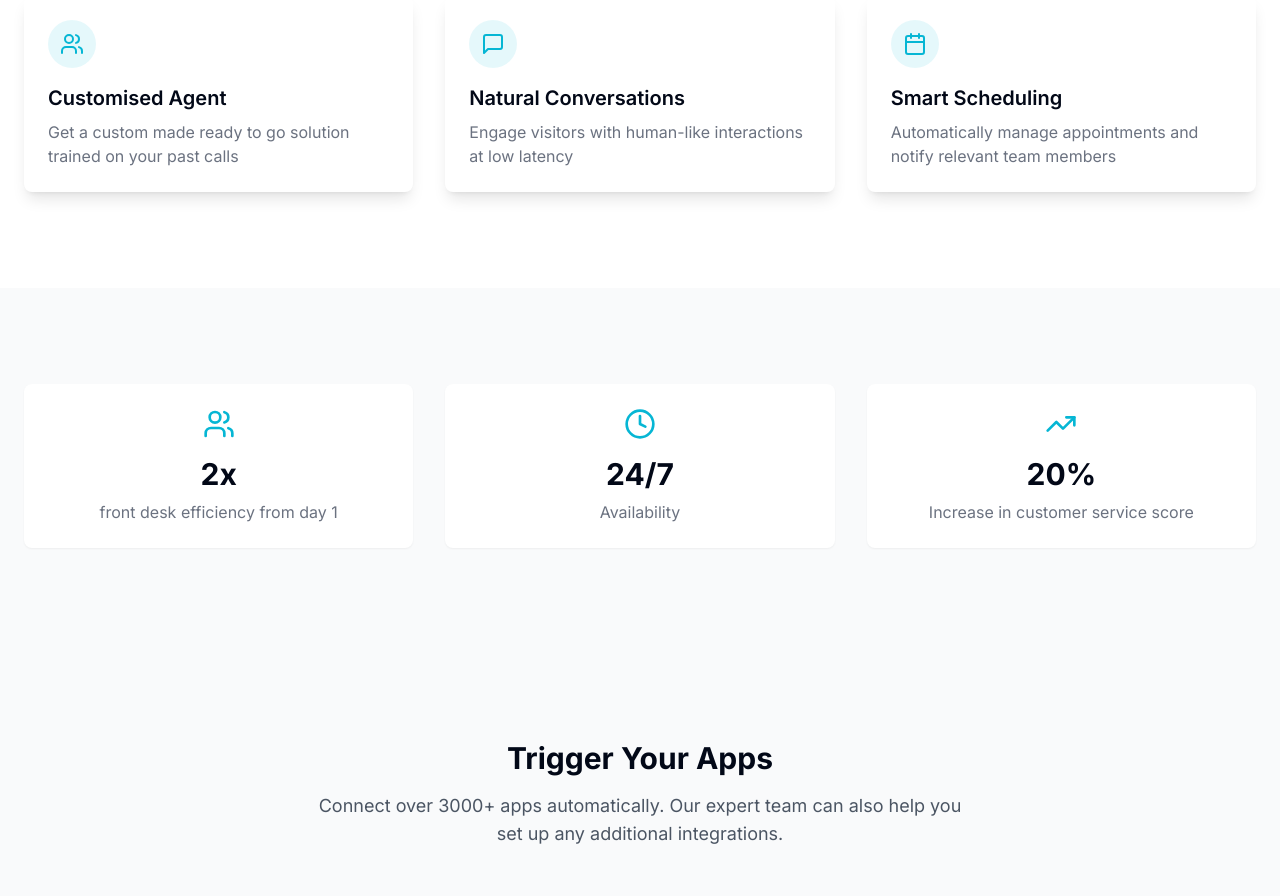
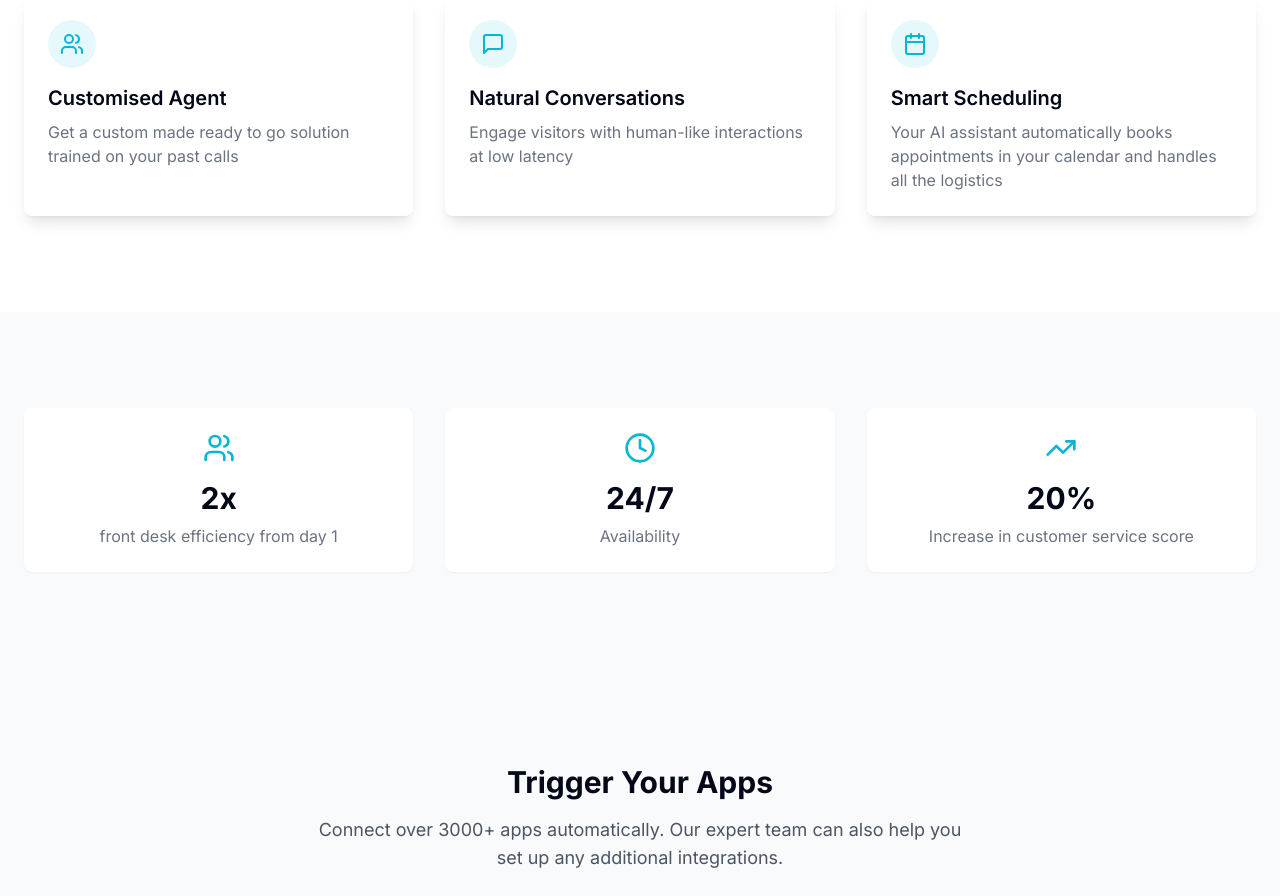
Before and after one commit to Terriously/qonvo, a React (Vite) app: page / in a window 1280 px wide. Shown: the part 1040-1936 px from the top of the page. Built offline with nearby package versions, Linux system fonts and the light colour scheme.

Commit message:
Implement smart scheduling
This commit implements automatic meeting booking functionality under the smart scheduling feature.

```diff
--- a/src/components/HowItWorks.tsx
+++ b/src/components/HowItWorks.tsx
@@ -1,3 +1,4 @@
+
 import { MessageSquare, Calendar, Users } from "lucide-react";
 
 const steps = [
@@ -14,7 +15,7 @@ const steps = [
   {
     icon: Calendar,
     title: "Smart Scheduling",
-    description: "Automatically manage appointments and notify relevant team members"
+    description: "Your AI assistant automatically books appointments in your calendar and handles all the logistics"
   }
 ];
 
```
